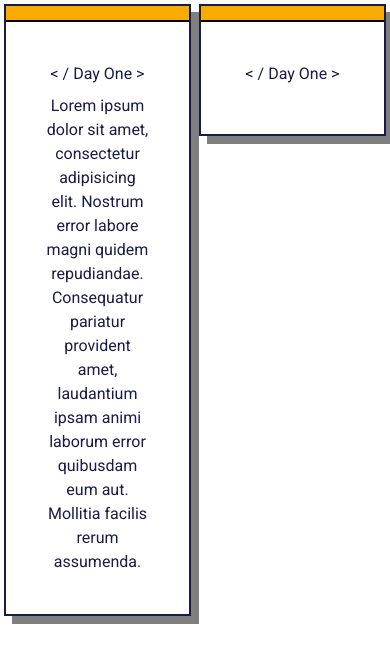
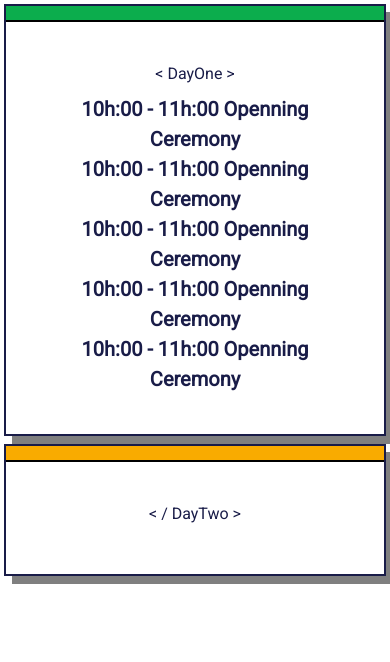
Before and after one commit to GDGAlgiers/Devfest20-Website, a Gatsby site: page /testAgendaComp in a window 390 px wide. Built offline with nearby package versions, Linux system fonts and the light colour scheme; Gatsby itself is replaced by a stand-in of ours; what tailwindcss-typography would draw is missing.

Commit message:
Added Agenda text to Agenda Component

```diff
--- a/src/components/AgendaComponent/AgendaCard.tsx
+++ b/src/components/AgendaComponent/AgendaCard.tsx
@@ -7,14 +7,18 @@ interface AgendaProps {
   header?: string
   cardOptions: CardProps
   containerClassName?: string
+  topBarColor: string
+  hoverToBarColor: string
 }
 
 function AgendaCard({
   header,
   cardOptions,
   containerClassName,
+  topBarColor,
+  hoverToBarColor,
 }: AgendaProps): ReactElement {
-  const [showText, setShowText] = useState(false)
+  const [hover, setHover] = useState(false)
 
   return (
     <div
@@ -22,22 +26,30 @@ function AgendaCard({
         "inline-block transition-all ease-in-out duration-500",
         containerClassName
       )}
-      onMouseEnter={(e) => setShowText(true)}
-      onMouseLeave={(e) => setShowText(false)}
+      onMouseEnter={(e) => setHover(true)}
+      onMouseLeave={(e) => setHover(false)}
     >
       {" "}
       <Card
-        {...cardOptions}
         contentAreaClassName={cls(cardOptions.contentAreaClassName, "p-10")}
         containerClassName={cls(cardOptions.containerClassName, "max-h-screen")}
+        topBarClassName={cls(
+          cardOptions.topBarClassName,
+          "transition-all duration-200 ease",
+          {
+            [hoverToBarColor]: hover,
+            [topBarColor]: !hover,
+          }
+        )}
       >
         <HeaderText>{header}</HeaderText>
-        <ContentText show={showText}>
-          Lorem ipsum dolor sit amet, consectetur adipisicing elit. Nostrum
-          error labore magni quidem repudiandae. Consequatur pariatur provident
-          amet, laudantium ipsam animi laborum error quibusdam eum aut. Mollitia
-          facilis rerum assumenda.
-        </ContentText>
+        <Agenda show={hover}>
+          <AgendaItem>10h:00 - 11h:00 Openning Ceremony</AgendaItem>
+          <AgendaItem>10h:00 - 11h:00 Openning Ceremony</AgendaItem>
+          <AgendaItem>10h:00 - 11h:00 Openning Ceremony</AgendaItem>
+          <AgendaItem>10h:00 - 11h:00 Openning Ceremony</AgendaItem>
+          <AgendaItem>10h:00 - 11h:00 Openning Ceremony</AgendaItem>
+        </Agenda>
       </Card>
     </div>
   )
@@ -50,10 +62,10 @@ const HeaderText = styled(H3).attrs((props) => ({
   ...props,
   className: cls(),
 }))``
-const ContentText = styled.p.attrs<{ show: boolean }>((props) => ({
+const Agenda = styled.ul.attrs<{ show: boolean }>((props) => ({
   ...props,
   className: cls(
-    "text-center mt-2 origin-bottom-right transition-all ease duration-500",
+    "text-center mt-2 origin-bottom-right transition-all ease duration-500 font-bold text-xl",
     {
       collapse: !props.show,
       show: props.show,
@@ -73,3 +85,4 @@ const ContentText = styled.p.attrs<{ show: boolean }>((props) => ({
     overflow: auto;
   }
 `
+const AgendaItem = styled.li``
--- a/src/components/common/Card/Card.tsx
+++ b/src/components/common/Card/Card.tsx
@@ -4,8 +4,8 @@ import cls from "classnames"
 import { customShadow } from "../css"
 export interface CardProps {
   containerClassName?: string
+  contentAreaClassName?: string
   topBarClassName?: string
-  contentAreaClassName?: string
   containerStyle?: CSSProperties
   topBarStyle?: CSSProperties
   contentAreaStyle?: CSSProperties
@@ -13,8 +13,8 @@ export interface CardProps {
 
 function Card({
   containerClassName,
+  contentAreaClassName,
   topBarClassName,
-  contentAreaClassName,
   containerStyle,
   topBarStyle,
   contentAreaStyle,
@@ -48,12 +48,11 @@ const CardContainer = styled.div.attrs((props) => ({
 `
 const CardTopBar = styled.div.attrs((props) => ({
   ...props,
-  className: cls("h-4 w-full border-b-2", props.className),
+  className: cls("h-4 w-full border-b-2"),
 }))``
 const CardContentArea = styled.div.attrs((props) => ({
   ...props,
   className: cls(
-    "flex flex-col justify-center items-center self-stretch h-full",
-    props.className
+    "flex flex-col justify-center items-center self-stretch h-full"
   ),
 }))``
--- a/src/pages/testAgendaComp.tsx
+++ b/src/pages/testAgendaComp.tsx
@@ -1,26 +1,27 @@
 import { Link, PageProps } from "gatsby"
 import React, { ReactElement } from "react"
 import AgendaCard from "../components/AgendaComponent/AgendaCard"
-import { H1 } from "../components/typography/typography"
 
 interface Props {}
 
 function index({}: PageProps<Props>): ReactElement {
   return (
-    <div className="w-full sm:w-3/4 md:w-1/2 flex justify-center self-start m-auto">
+    <div className="w-full sm:w-3/4 md:w-1/2 flex flex-col justify-center self-start m-auto sm:flex-row">
       <AgendaCard
         containerClassName="flex-1"
-        header="< / Day One >"
+        header="< DayOne >"
+        topBarColor="bg-yellow"
+        hoverToBarColor="bg-green"
         cardOptions={{
-          topBarClassName: "bg-yellow",
           contentAreaClassName: "text-nightBlue",
         }}
       />
       <AgendaCard
         containerClassName="flex-1"
-        header="< / Day One >"
+        header="< / DayTwo >"
+        topBarColor="bg-yellow"
+        hoverToBarColor="bg-green"
         cardOptions={{
-          topBarClassName: "bg-yellow",
           contentAreaClassName: "text-nightBlue",
         }}
       />
```
